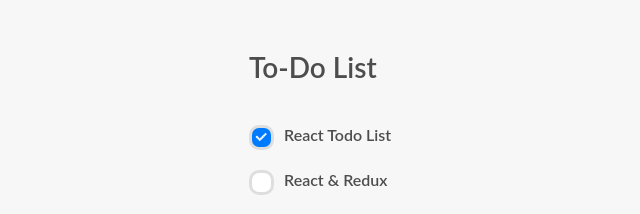
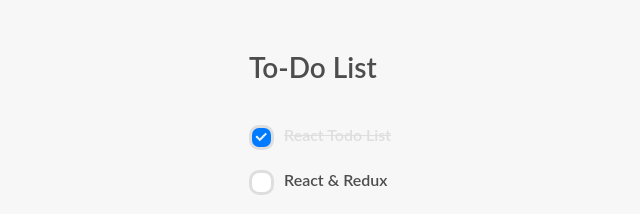
Before and after one commit to edhwang90/react_todo, a React (Create React App) app: page / in a window 1280 px wide. Shown: the top 214 px of the page, without its empty margins (37-677 px from the left). Built offline with nearby package versions, Linux system fonts and the light colour scheme.

Commit message:
update, remove
update, remove, + css

```diff
--- a/src/App.js
+++ b/src/App.js
@@ -2,9 +2,11 @@ import React, { Component } from 'react';
 import './App.scss';
 
 import { TodoForm, TodoList } from './components/todo';
-import { addTodo, generateId } from './lib/TodoHelpers';
+import { addTodo, generateId, findById, toggleTodo, updateTodo, removeTodo } from './lib/TodoHelpers';
+import { pipe, partial } from './lib/utils';
 
 class App extends Component {
+
   state = {
     todos: [
       { id: 1, name: 'React Todo List', isComplete: true },
@@ -15,7 +17,7 @@ class App extends Component {
   }
 
   handleInputChange = (e) => {
-    this.setState({currentTodo: e.target.value});
+    this.setState({ currentTodo: e.target.value });
   }
 
   handleSubmit = (e) => {
@@ -39,6 +41,22 @@ class App extends Component {
     })
   }
 
+  handleToggle = (id) => {
+    const { todos } = this.state;
+    const getUpdatedTodos = pipe(findById, toggleTodo, partial(updateTodo, todos));
+    const updatedTodos = getUpdatedTodos(id, todos);
+
+    this.setState({ todos: updatedTodos });
+  }
+
+  handleRemove = (id, e) => {
+    e.preventDefault();
+    const { todos } = this.state;
+    const updatedTodos = removeTodo(todos, id);
+
+    this.setState({ todos: updatedTodos });
+  }
+
   render() {
     const { todos, currentTodo, errorMessage } = this.state;
 
@@ -49,7 +67,10 @@ class App extends Component {
           <h1>To-Do List</h1>
         </header>
         <div className="app-content">
-          <TodoList todos={todos}></TodoList>
+          <TodoList todos={todos}
+                    handleRemove={this.handleRemove}
+                    handleToggle={this.handleToggle}>
+          </TodoList>
           <TodoForm handleInputChange={this.handleInputChange}
                     handleSubmit={submitHandler}
                     currentTodo={currentTodo}>
--- /dev/null
+++ b/src/components/checkbox/Checkbox.js
@@ -0,0 +1,18 @@
+import React from 'react';
+
+import './Checkbox.scss';
+
+export const Checkbox = (props) => {
+  const { id, label, toggleProp, handleToggle } = props;
+
+  return (
+    <React.Fragment>
+      <input className="checkbox" type="checkbox"
+      checked={toggleProp}
+      id={'checkbox' + id}
+      onChange={handleToggle}
+      />
+      <label htmlFor={'checkbox' + id}>{label}</label>
+    </React.Fragment>
+  )
+}
--- /dev/null
+++ b/src/components/checkbox/Checkbox.scss
@@ -0,0 +1,71 @@
+@import '../../import.scss';
+
+.checkbox {
+  position: absolute; // take it out of document flow
+  opacity: 0; // hide it
+
+  & + label {
+    position: relative;
+    cursor: pointer;
+    padding: 0;
+  }
+
+  // Box.
+  & + label:before {
+    content: '';
+    margin-right: 10px;
+    display: inline-block;
+    vertical-align: text-top;
+    width: 19px;
+    height: 19px;
+    background: #fff;
+    border: 3px solid #dedede;
+    border-radius: 40%;
+  }
+
+  // Box hover
+  &:hover + label:before {
+    background: $primary-color;
+  }
+
+  // // Box focus
+  // &:focus + label:before {
+  //   box-shadow: 0 0 0 3px rgba(0, 0, 0, 0.12);
+  // }
+
+  // Box checked
+  &:checked + label:before {
+    background: $primary-color;
+  }
+
+  // Disabled state label.
+  &:disabled + label {
+    color: #b8b8b8;
+    cursor: auto;
+  }
+
+  // Disabled box.
+  &:disabled + label:before {
+    box-shadow: none;
+    background: #ddd;
+  }
+
+  // Checkmark. Could be replaced with an image
+  &:checked + label:after, &:hover + label:after {
+    content: '';
+    position: absolute;
+    left: 7px;
+    top: 11px;
+    background: white;
+    width: 2px;
+    height: 2px;
+    box-shadow:
+      2px 0 0 white,
+      4px 0 0 white,
+      4px -2px 0 white,
+      4px -4px 0 white,
+      4px -6px 0 white,
+      4px -8px 0 white;
+    transform: rotate(45deg);
+  }
+}
--- /dev/null
+++ b/src/components/checkbox/index.js
@@ -0,0 +1 @@
+export { Checkbox } from './Checkbox'
--- a/src/components/todo/TodoForm.js
+++ b/src/components/todo/TodoForm.js
@@ -1,15 +1,15 @@
 import React from 'react';
 import PropTypes from 'prop-types';
 
-import { FontAwesomeIcon } from '@fortawesome/react-fontawesome'
-import { faPlus } from '@fortawesome/free-solid-svg-icons'
+import { FontAwesomeIcon } from '@fortawesome/react-fontawesome';
+import { faPlus } from '@fortawesome/free-solid-svg-icons';
 
 export const TodoForm = (props) => {
   const { handleInputChange, handleSubmit, currentTodo } = props;
 
   return (
     <form className="todo-form" onSubmit={handleSubmit}>
-      <button><FontAwesomeIcon icon={faPlus} /></button>
+      <button className={currentTodo ? 'btn-add ready' : ''}><FontAwesomeIcon icon={faPlus} /></button>
       <input type="text"
         placeholder="Add a task"
         onChange={handleInputChange}
--- a/src/components/todo/TodoItem.js
+++ b/src/components/todo/TodoItem.js
@@ -1,12 +1,29 @@
 import React from 'react';
 import PropTypes from 'prop-types';
 
+import { partial } from '../../lib/utils';
+import { Checkbox } from '../checkbox';
+
+import { FontAwesomeIcon } from '@fortawesome/react-fontawesome';
+import { faTrash } from '@fortawesome/free-solid-svg-icons';
+
 export const TodoItem = (props) => {
-  const { id, name, isComplete } = props;
+  const { id, name, isComplete, handleToggle, handleRemove } = props;
+
+  const handleTodoToggle = partial(handleToggle, id);
+  const handleTodoRemove = partial(handleRemove, id);
+
   return (
-    <li>
-      <input className="checkbox" type="checkbox" defaultChecked={isComplete} id={'checkbox' + id} />
-      <label htmlFor={'checkbox' + id}>{name}</label>
+    <li className={'todo-row isComplete-' + isComplete}>
+      <Checkbox toggleProp={isComplete}
+                label={name}
+                id={id}
+                handleToggle={handleTodoToggle}>
+      </Checkbox>
+
+      <div className="action-bar">
+        <button className="btn-remove" onClick={handleTodoRemove}><FontAwesomeIcon icon={faTrash} /></button>
+      </div>
     </li>
   )
 }
--- a/src/components/todo/TodoList.js
+++ b/src/components/todo/TodoList.js
@@ -5,13 +5,18 @@ import PropTypes from 'prop-types';
 import './todo.scss';
 
 export const TodoList = (props) => {
-  const { todos } = props;
+  const { todos, handleToggle, handleRemove } = props;
 
   let todosList = todos.map(todo => {
     return (
-      <TodoItem key={todo.id} {...todo}></TodoItem>
+      <TodoItem key={todo.id}
+                {...todo}
+                handleToggle={handleToggle}
+                handleRemove={handleRemove}>
+      </TodoItem>
     )
   });
+
   return (
     <React.Fragment>
       <ul className="todo-list">
--- a/src/components/todo/todo.scss
+++ b/src/components/todo/todo.scss
@@ -28,6 +28,7 @@ input[type='text'] {
   display: flex;
   flex-direction: row;
   align-items: center;
+}
 
 button {
   background-color: #dedede;
@@ -40,82 +41,49 @@ input[type='text'] {
   cursor: pointer;
 }
 
+.btn-add:hover, .btn-add.ready {
+  background-color: $success-color;
+}
+
+.btn-remove:hover {
+  background-color: $error-color;
+}
+
 .svg-inline--fa {
   width: 10px;
   color: $font-alt-color;
 }
+
+.todo-row {
+  margin-bottom: 20px;
+  display: flex;
+  position: relative;
+
+  .action-bar {
+    display: none;
+    position: absolute;
+    right: 0px;
   }
 
-li {
-  margin-bottom: 20px;
+  button {
+    display: inline-block;
+    margin-right: 20px;
   }
 
-.checkbox {
-  position: absolute; // take it out of document flow
-  opacity: 0; // hide it
-
-  & + label {
-    position: relative;
-    cursor: pointer;
-    padding: 0;
+  button:last-of-type {
+    margin-right: 0px;
+  }
 }
 
-  // Box.
-  & + label:before {
-    content: '';
-    margin-right: 10px;
-    display: inline-block;
-    vertical-align: text-top;
-    width: 19px;
-    height: 19px;
-    background: #fff;
-    border: 3px solid #dedede;
-    border-radius: 40%;
+.todo-row:hover {
+  .action-bar {
+    display: block;
+  }
 }
 
-  // Box hover
-  &:hover + label:before {
-    background: $primary-color;
-  }
-
-  // // Box focus
-  // &:focus + label:before {
-  //   box-shadow: 0 0 0 3px rgba(0, 0, 0, 0.12);
-  // }
-
-  // Box checked
-  &:checked + label:before {
-    background: $primary-color;
-  }
-
-  // Disabled state label.
-  &:disabled + label {
-    color: #b8b8b8;
-    cursor: auto;
-  }
-
-  // Disabled box.
-  &:disabled + label:before {
-    box-shadow: none;
-    background: #ddd;
-  }
-
-  // Checkmark. Could be replaced with an image
-  &:checked + label:after, &:hover + label:after {
-    content: '';
-    position: absolute;
-    left: 7px;
-    top: 11px;
-    background: white;
-    width: 2px;
-    height: 2px;
-    box-shadow:
-      2px 0 0 white,
-      4px 0 0 white,
-      4px -2px 0 white,
-      4px -4px 0 white,
-      4px -6px 0 white,
-      4px -8px 0 white;
-    transform: rotate(45deg);
+.todo-row.isComplete-true {
+  label {
+    text-decoration: line-through;
+    color: #dedede;
   }
 }
--- a/src/lib/TodoHelpers.js
+++ b/src/lib/TodoHelpers.js
@@ -1,3 +1,26 @@
 export const addTodo = (list, item) => [...list, item];
 
 export const generateId = () => Math.floor(Math.random()*10000);
+
+export const findById = (id, list) => list.find(item => item.id === id);
+
+export const toggleTodo = (todo) => ({ ...todo, isComplete: !todo.isComplete});
+
+export const updateTodo = (list, updated) => {
+  const updatedIndex = list.findIndex(item => item.id === updated.id);
+
+  return [
+    ...list.slice(0, updatedIndex),
+    updated,
+    ...list.slice(updatedIndex+1)
+  ];
+};
+
+export const removeTodo = (list, id) => {
+  const removeIndex = list.findIndex(item => item.id === id);
+
+  return [
+    ...list.slice(0, removeIndex),
+    ...list.slice(removeIndex+1)
+  ];
+};
--- /dev/null
+++ b/src/lib/utils.js
@@ -0,0 +1,5 @@
+export const partial = (fn, ...args) => fn.bind(null, ...args);
+
+const _pipe = (fn, gn) => (...args) => gn(fn(...args));
+
+export const pipe = (...fns) => fns.reduce(_pipe);
```
Also changed, not shown: src/components/router/Link.js (added, +9 -0 lines), src/components/router/index.js (added), 2 other files (tests, documents, lock files or other folders). Lines whose indentation alone changed are shown as unchanged.
